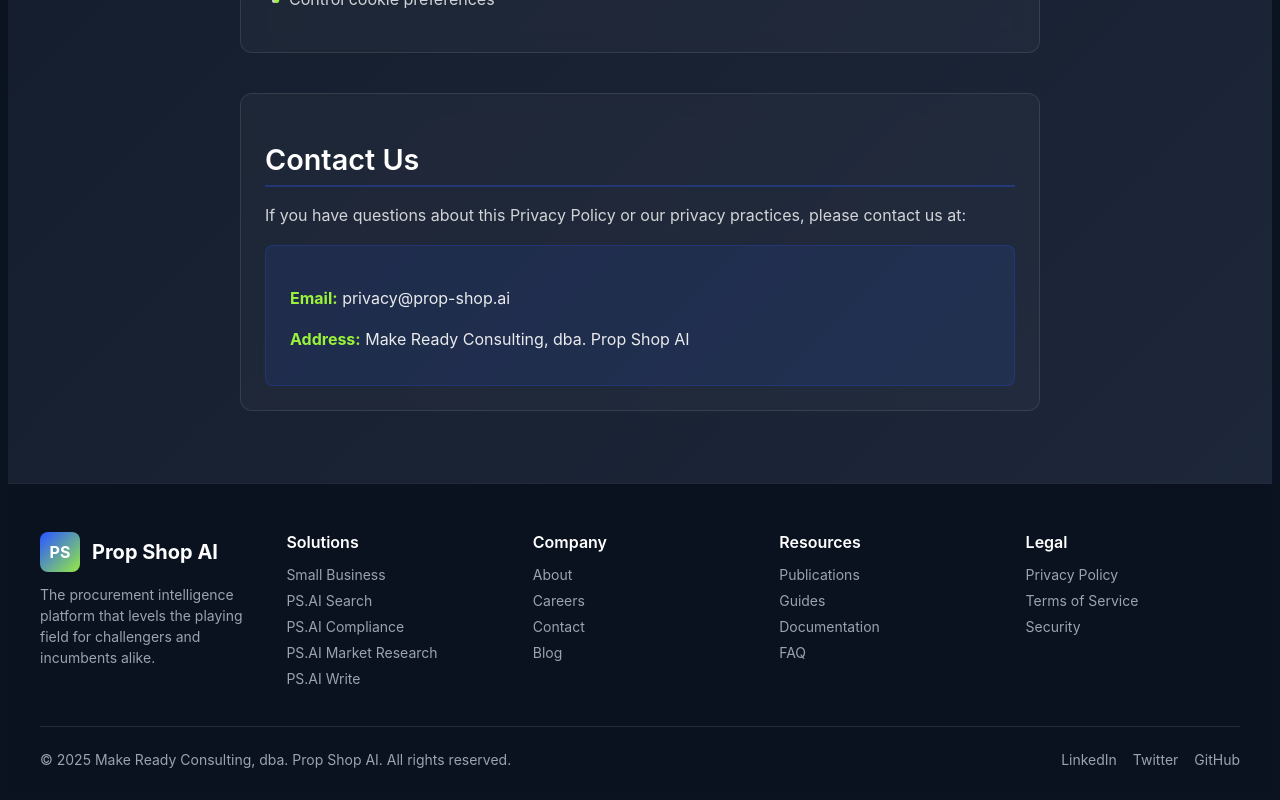
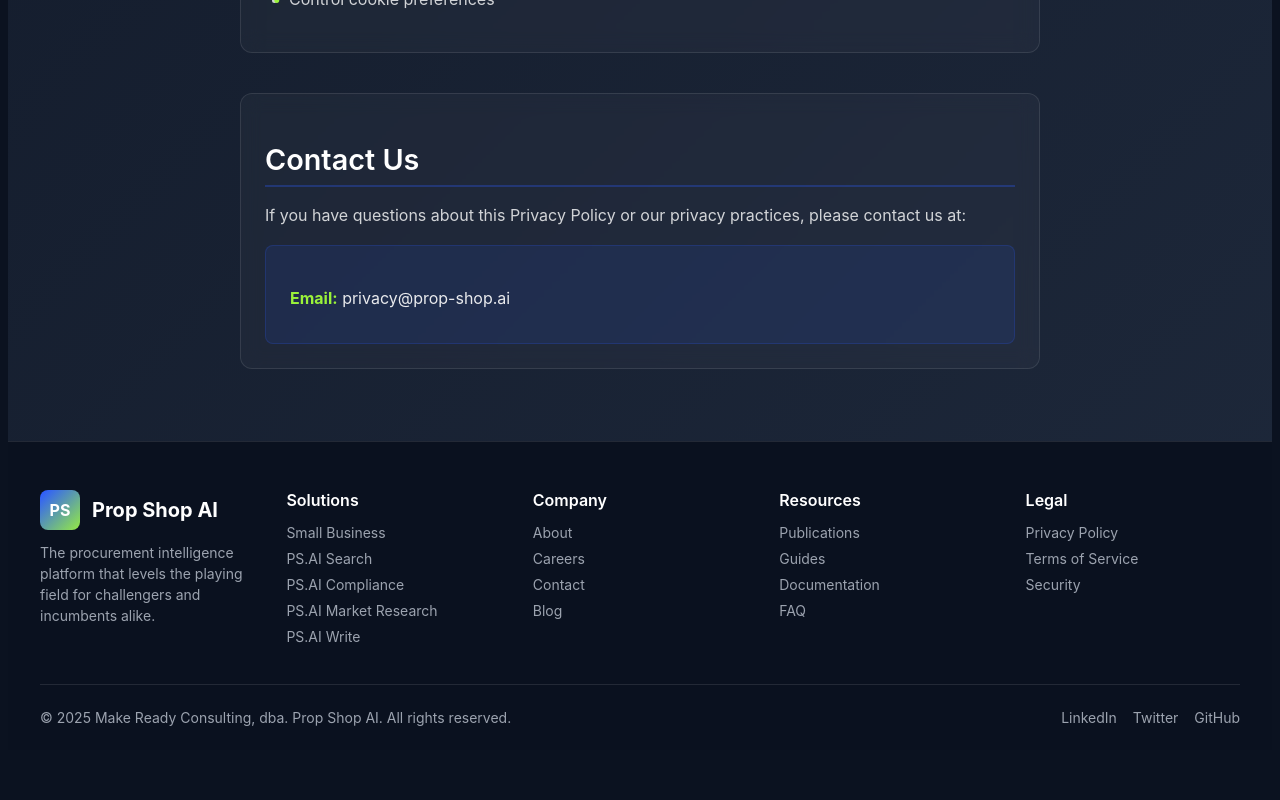
Before and after one commit to matthewbaumeister/PSAI-Website, a Next.js app: page /privacy in a window 1280 px wide. Shown: the part 2632-3432 px from the top of the page. After the commit the page ends 3390 px from the top, so only its background shows below. Built offline with nearby package versions, Linux system fonts and the light colour scheme.

Commit message:
Remove address from all three legal pages: Privacy Policy, Terms of Service, and Security

```diff
--- a/src/app/privacy/page.tsx
+++ b/src/app/privacy/page.tsx
@@ -89,7 +89,6 @@
           <p>If you have questions about this Privacy Policy or our privacy practices, please contact us at:</p>
           <div className="contact-info">
             <p><strong>Email:</strong> privacy@prop-shop.ai</p>
-            <p><strong>Address:</strong> Make Ready Consulting, dba. Prop Shop AI</p>
           </div>
         </div>
       </div>
--- a/src/app/security/page.tsx
+++ b/src/app/security/page.tsx
@@ -116,7 +116,6 @@
           <div className="contact-info">
             <p><strong>Security Email:</strong> security@prop-shop.ai</p>
             <p><strong>Security Hotline:</strong> Available to enterprise customers</p>
-            <p><strong>Address:</strong> Make Ready Consulting, dba. Prop Shop AI</p>
           </div>
         </div>
       </div>
--- a/src/app/terms/page.tsx
+++ b/src/app/terms/page.tsx
@@ -103,7 +103,6 @@
           <p>For questions about these Terms, please contact us at:</p>
           <div className="contact-info">
             <p><strong>Email:</strong> legal@prop-shop.ai</p>
-            <p><strong>Address:</strong> Make Ready Consulting, dba. Prop Shop AI</p>
           </div>
         </div>
       </div>
```
